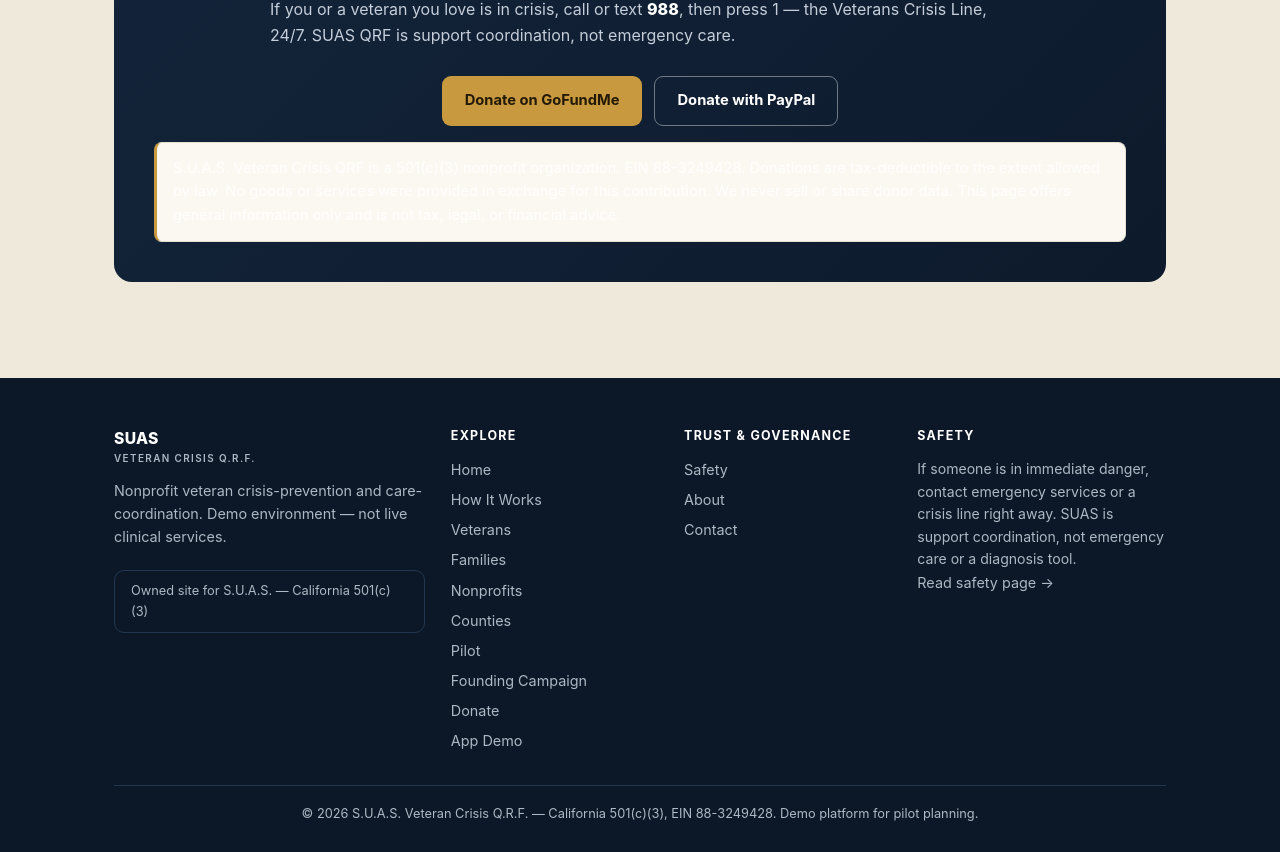
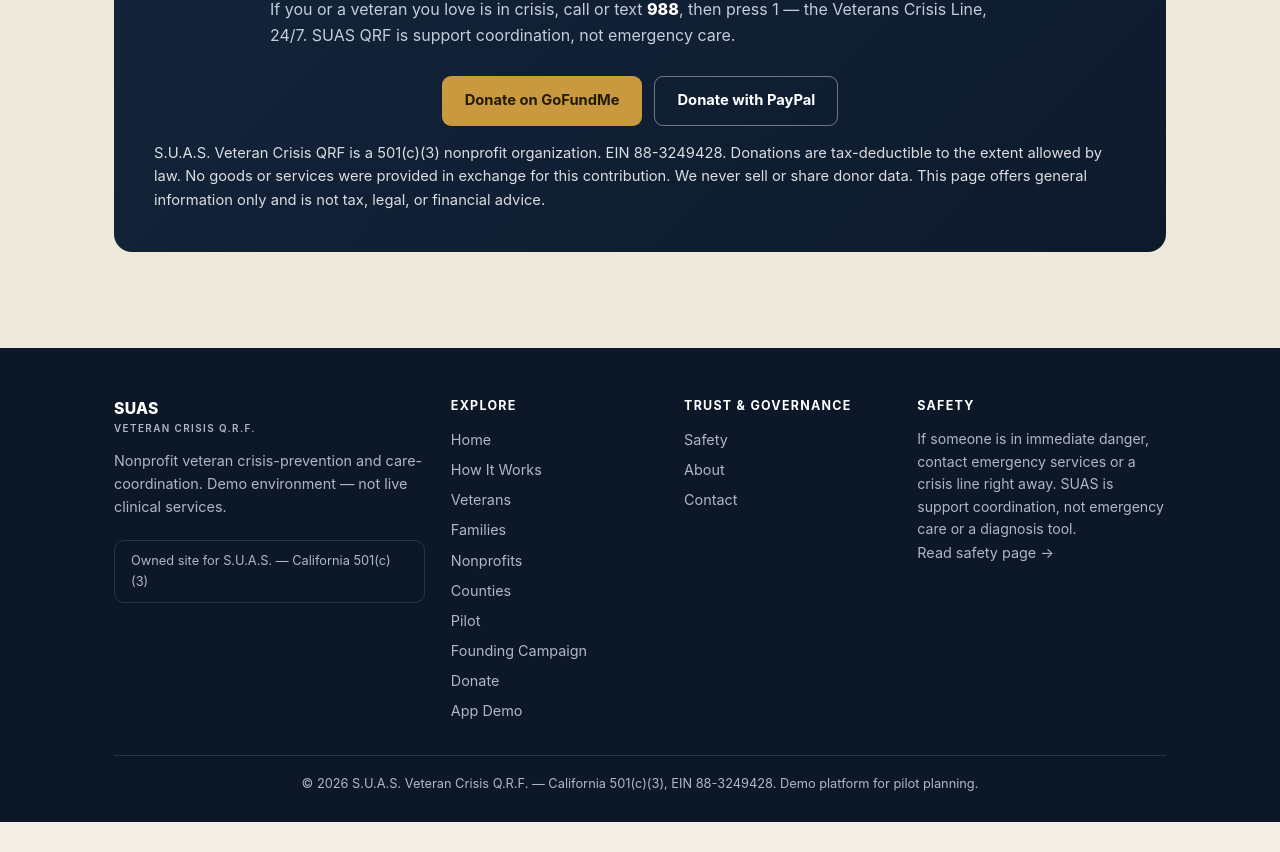
Before and after one commit to S-U-A-S-Veteran-Crisis-QRF/suas-webapp, a Next.js app: page /donate in a window 1280 px wide. Shown: the part 9170-10022 px from the top of the page. After the commit the page ends 9992 px from the top, so only its background shows below. Built offline with nearby package versions, Linux system fonts and the light colour scheme; no server answers.

Commit message:
Fix invisible disclosure text in 988 band: drop light .note box on dark background

```diff
--- a/app/donate/page.tsx
+++ b/app/donate/page.tsx
@@ -698,7 +698,7 @@ export default function DonatePage() {
                   Donate with PayPal
                 </a>
               </div>
-              <p className="note" style={{ marginTop: 16, color: "rgba(255,255,255,.85)" }}>
+              <p style={{ marginTop: 16, color: "rgba(255,255,255,.85)", fontSize: ".92rem" }}>
                 S.U.A.S. Veteran Crisis QRF is a 501(c)(3) nonprofit organization. EIN 88-3249428.
                 Donations are tax-deductible to the extent allowed by law. No goods or services
                 were provided in exchange for this contribution. We never sell or share donor
```
